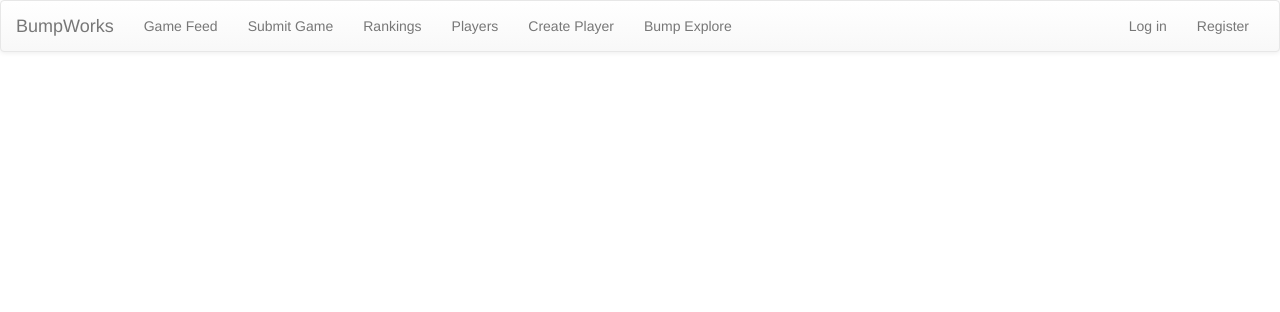
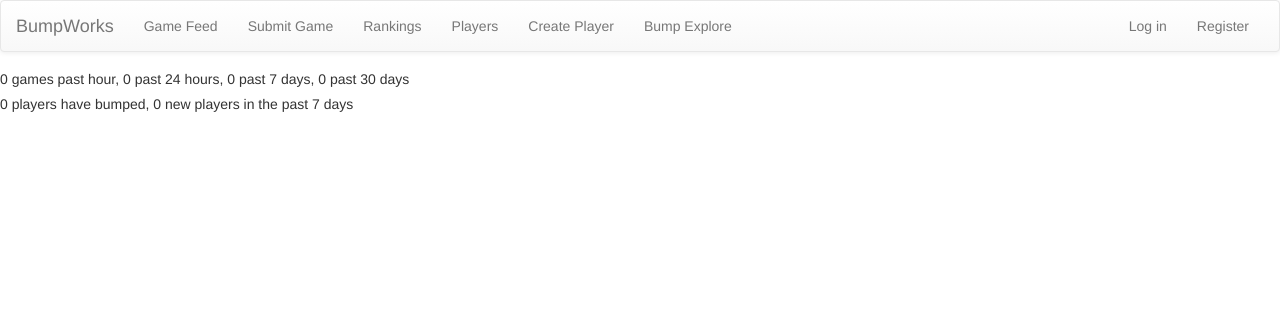
Before and after one commit to Bumpworks/bumpsite, a Django app: page / in a window 1280 px wide. Shown: the top 312 px of the page. Run offline with Django 3.2, Linux system fonts and the light colour scheme; data that the repository does not hold is empty; some libraries are stand-ins or nearby versions.

Commit message:
rudimentary game/player ticker up close #21

```diff
--- a/mysite/bump/models.py
+++ b/mysite/bump/models.py
@@ -1,6 +1,7 @@
 from django.db import models
 from django.utils import timezone
 from django.contrib.auth.models import User
+from datetime import datetime
 
 
 class Player(models.Model):
@@ -14,6 +15,7 @@ class Player(models.Model):
     wins = models.IntegerField(default=0, blank=True)
     losses = models.IntegerField(default=0, blank=True)
     elo = models.IntegerField(default=1000, blank=True)
+    start_date = models.DateField(default=datetime.now, blank=True)
 
     def ranked(self):
         return self.wins >= 7 and self.wins + self.losses >= 15
--- a/mysite/bump/templates/bump/feed.html
+++ b/mysite/bump/templates/bump/feed.html
@@ -1,5 +1,7 @@
 {% extends 'bump/base.html' %}
 {% block content %}
+    <h5>{{hour_count}} games past hour, {{day_count}} past 24 hours, {{week_count}} past 7 days, {{month_count}} past 30 days</h5>
+    <h5>{{player_count}} players have bumped, {{player_week}} new players in the past 7 days</h5>
     {% if games_feed %}
     <ul>
     {% for game in games_feed %}
--- a/mysite/bump/views.py
+++ b/mysite/bump/views.py
@@ -14,15 +14,17 @@ def index(request):
     ordered_games = Game.objects.order_by('-date')
     feed_games = ordered_games[:20]
     now = datetime.now()
-    month_games = ordered_games.filter(date__lte = (now - timedelta(days = 7)))
-    week_games = month_games.filter(date__lte = (now - timedelta(days = 30)))
-    day_games = week_games.filter(date__lte = (now - timedelta(days=1)))
-    hour_games = day_games.filter(date__lte = (now - timedelta(hours=1)))
+    month_games = ordered_games.filter(date__gte = (now - timedelta(days = 30)))
+    week_games = month_games.filter(date__gte = (now - timedelta(days = 7)))
+    day_games = week_games.filter(date__gte = (now - timedelta(days=1)))
+    hour_games = day_games.filter(date__gte = (now - timedelta(hours=1)))
     context = {
         'month_count' : month_games.count(),
         'week_count' : week_games.count(),
         'day_count' : day_games.count(),
         'hour_count' : hour_games.count(),
+        'player_count' : Player.objects.all().count(),
+        'player_week' : Player.objects.filter(start_date__gte = (now - timedelta(days=7))).count(),
         'games_feed' : feed_games
     }
     return render(request,'bump/feed.html',context)
```
Also changed, not shown: mysite/bump/migrations/0012_player_start_date.py (added), mysite/bump/migrations/0013_auto_20151212_1940.py (added), mysite/bump/migrations/0014_auto_20151212_1943.py (added).
